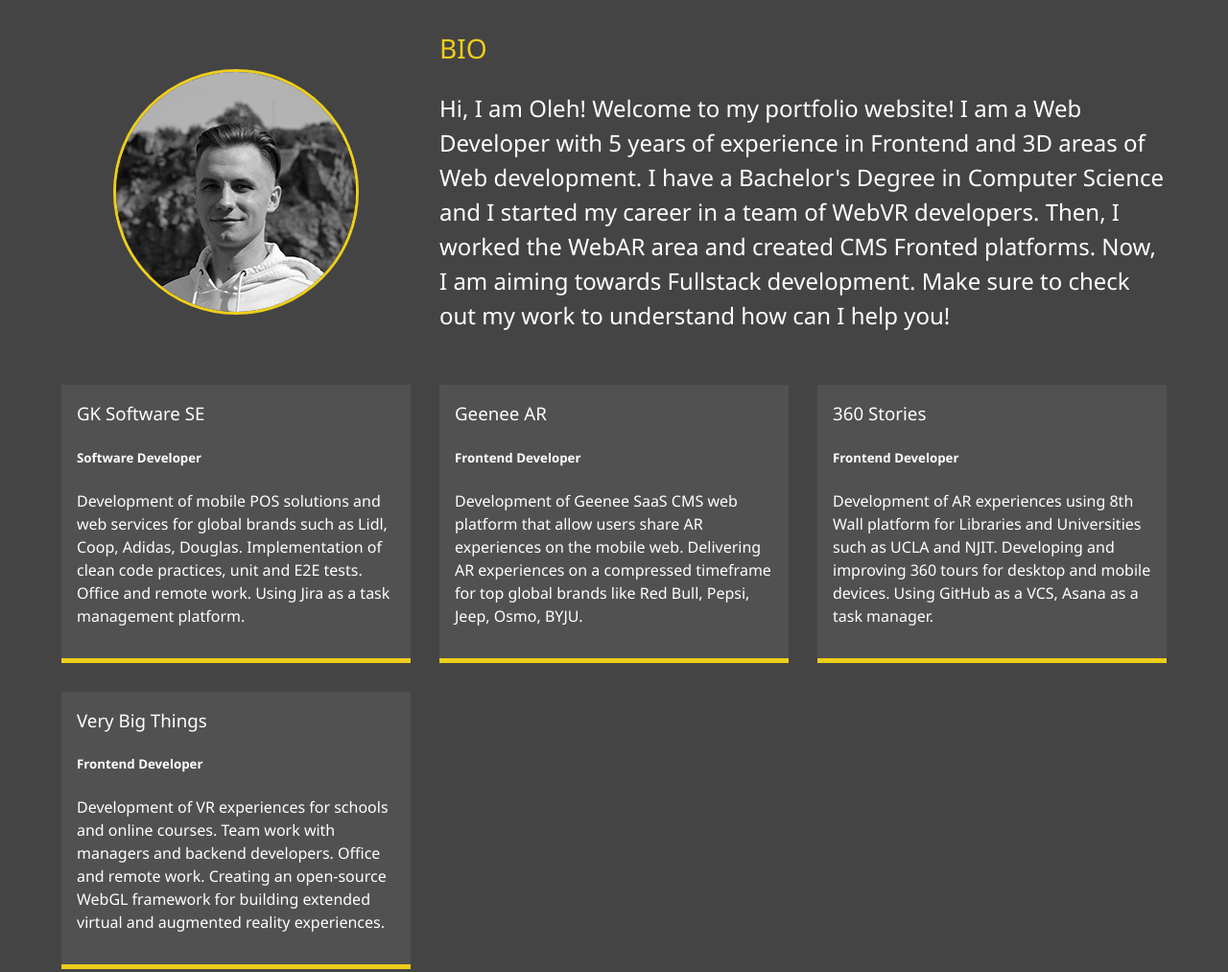
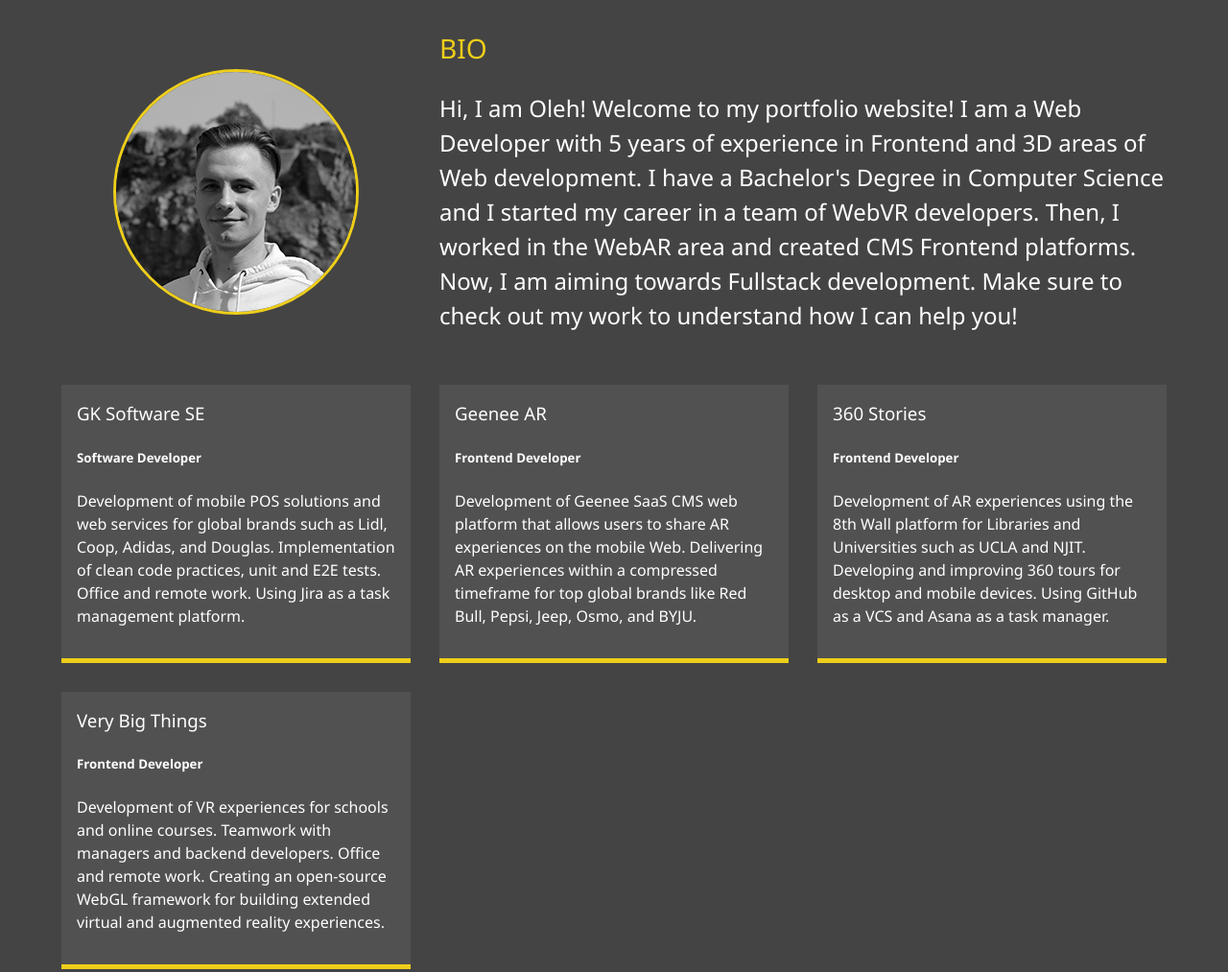
Before and after one commit to saveniukoleh/saveniukoleh.github.io, a website: page dist/about.html in a window 1280 px wide. Shown: the part 253-1266 px from the top of the page at 96% size. Drawn offline with Linux system fonts and the light colour scheme.

Commit message:
Fix about text with AI

```diff
--- a/dist/about.html
+++ b/dist/about.html
@@ -51,7 +51,7 @@
             <a href="about.html" class="nav-link"> About Me </a>
           </li>
           <li class="nav-item">
-          <a href="work.html" class="nav-link"> My Work </a>
+            <a href="work.html" class="nav-link"> My Work </a>
           </li>
           <li class="nav-item">
             <a href="contact.html" class="nav-link"> How To Reach Me </a>
@@ -75,10 +75,10 @@
             Hi, I am Oleh! Welcome to my portfolio website! I am a Web Developer
             with 5 years of experience in Frontend and 3D areas of Web
             development. I have a Bachelor's Degree in Computer Science and I
-            started my career in a team of WebVR developers. Then, I worked the
-            WebAR area and created CMS Fronted platforms. Now, I am aiming
+            started my career in a team of WebVR developers. Then, I worked in
+            the WebAR area and created CMS Frontend platforms. Now, I am aiming
             towards Fullstack development. Make sure to check out my work to
-            understand how can I help you!
+            understand how I can help you!
           </p>
         </div>
 
@@ -89,9 +89,9 @@
           <h5>Software Developer</h5>
           <p>
             Development of mobile POS solutions and web services for global
-            brands such as Lidl, Coop, Adidas, Douglas. Implementation of clean
-            code practices, unit and E2E tests. Office and remote work. Using
-            Jira as a task management platform.
+            brands such as Lidl, Coop, Adidas, and Douglas. Implementation of
+            clean code practices, unit and E2E tests. Office and remote work.
+            Using Jira as a task management platform.
           </p>
         </div>
 
@@ -101,10 +101,10 @@
           </h3>
           <h5>Frontend Developer</h5>
           <p>
-            Development of Geenee SaaS CMS web platform that allow users share
-            AR experiences on the mobile web. Delivering AR experiences on a
-            compressed timeframe for top global brands like Red Bull, Pepsi,
-            Jeep, Osmo, BYJU.
+            Development of Geenee SaaS CMS web platform that allows users to
+            share AR experiences on the mobile Web. Delivering AR experiences
+            within a compressed timeframe for top global brands like Red Bull,
+            Pepsi, Jeep, Osmo, and BYJU.
           </p>
         </div>
 
@@ -114,10 +114,10 @@
           </h3>
           <h5>Frontend Developer</h5>
           <p>
-            Development of AR experiences using 8th Wall platform for Libraries
-            and Universities such as UCLA and NJIT. Developing and improving 360
-            tours for desktop and mobile devices. Using GitHub as a VCS, Asana
-            as a task manager.
+            Development of AR experiences using the 8th Wall platform for
+            Libraries and Universities such as UCLA and NJIT. Developing and
+            improving 360 tours for desktop and mobile devices. Using GitHub as
+            a VCS and Asana as a task manager.
           </p>
         </div>
 
@@ -127,9 +127,9 @@
           </h3>
           <h5>Frontend Developer</h5>
           <p>
-            Development of VR experiences for schools and online courses. Team
-            work with managers and backend developers. Office and remote work.
-            Creating an open-source WebGL framework for building extended
+            Development of VR experiences for schools and online courses.
+            Teamwork with managers and backend developers. Office and remote
+            work. Creating an open-source WebGL framework for building extended
             virtual and augmented reality experiences.
           </p>
         </div>
```
